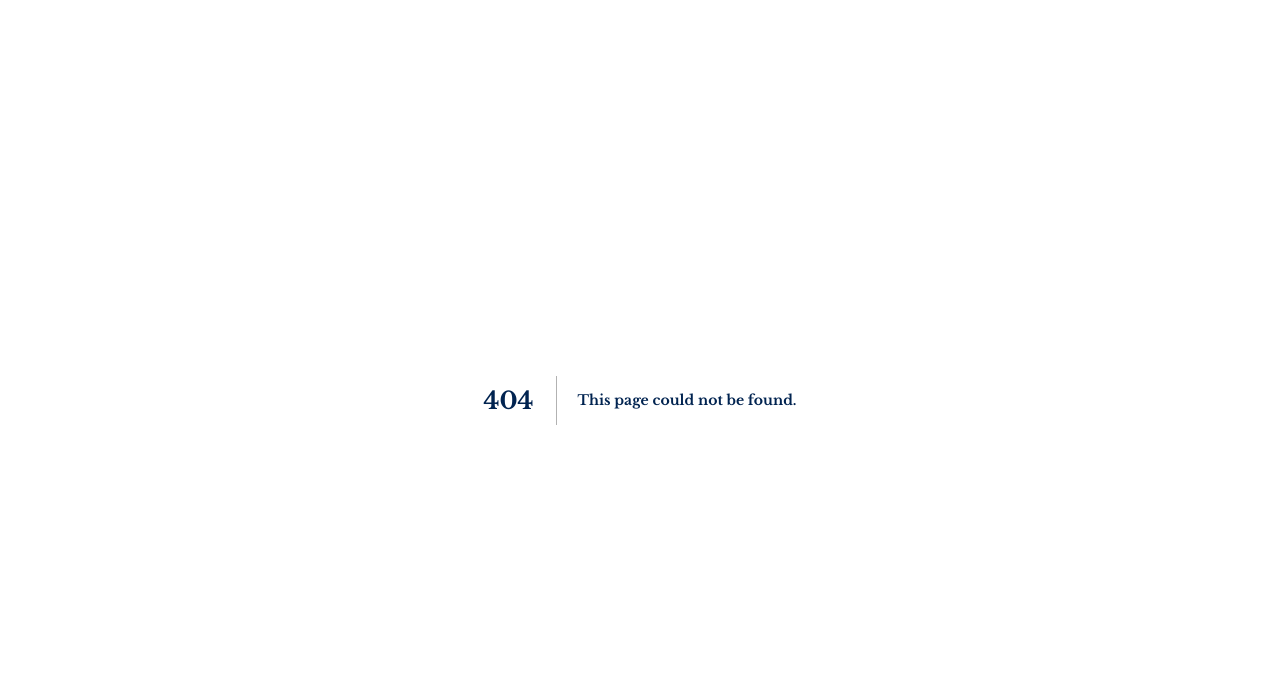
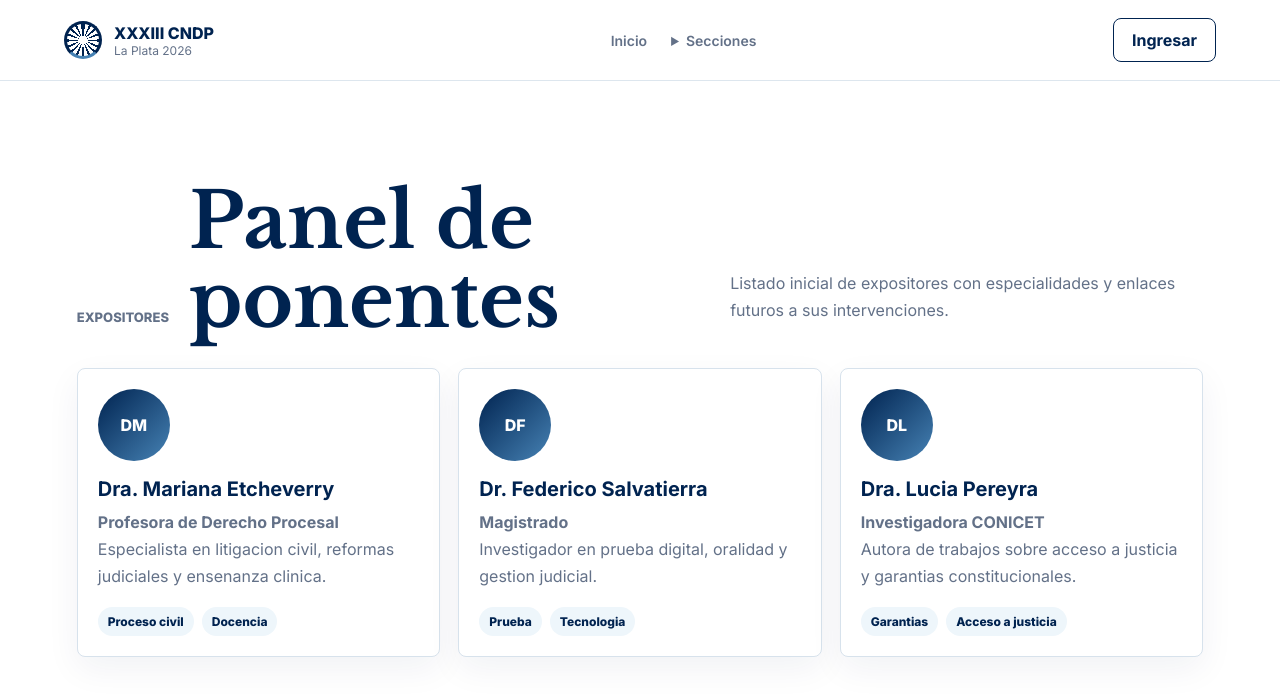
Before and after one commit to abugvila/congresoapp, a Next.js app: page /ponentes in a window 1280 px wide. Before the commit this address had no page. Shown: the top 696 px of the page. Built offline with nearby package versions, Linux system fonts and the light colour scheme.

Commit message:
Add speakers route

```diff
--- /dev/null
+++ b/app/ponentes/page.jsx
@@ -0,0 +1,37 @@
+import SiteHeader from "../components/SiteHeader";
+import { initials, speakers } from "../data";
+
+export const metadata = {
+  title: "Ponentes | XXXIII CNDP",
+};
+
+export default function PonentesPage() {
+  return (
+    <>
+      <SiteHeader />
+      <main>
+        <section className="section page-section">
+          <div className="section-heading stacked">
+            <p className="eyebrow">Expositores</p>
+            <h1>Panel de ponentes</h1>
+            <p>
+              Listado inicial de expositores con especialidades y enlaces futuros a sus intervenciones.
+            </p>
+          </div>
+          <div className="speaker-grid">
+            {speakers.map((speaker) => (
+              <article className="speaker-card" key={speaker.name}>
+                <div className="speaker-photo" aria-hidden="true">{initials(speaker.name)}</div>
+                <h3>{speaker.name}</h3>
+                <p><strong>{speaker.role}</strong><br />{speaker.bio}</p>
+                <div className="tag-row">
+                  {speaker.tags.map((tag) => <span className="tag" key={tag}>{tag}</span>)}
+                </div>
+              </article>
+            ))}
+          </div>
+        </section>
+      </main>
+    </>
+  );
+}
```
